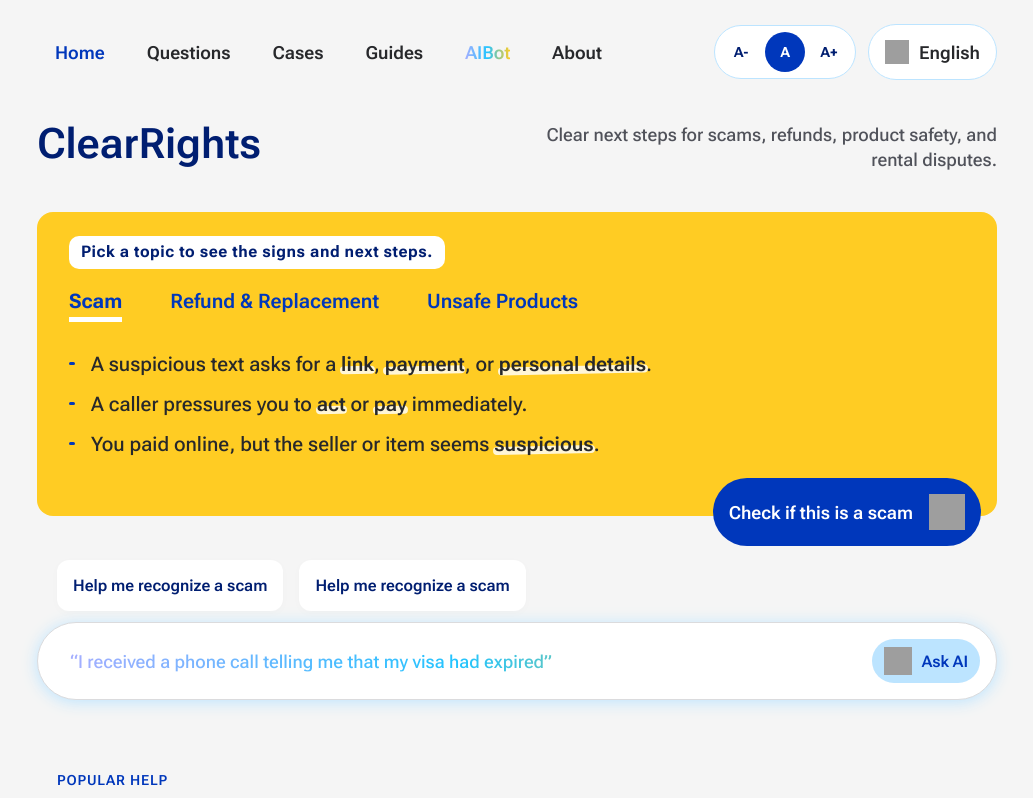
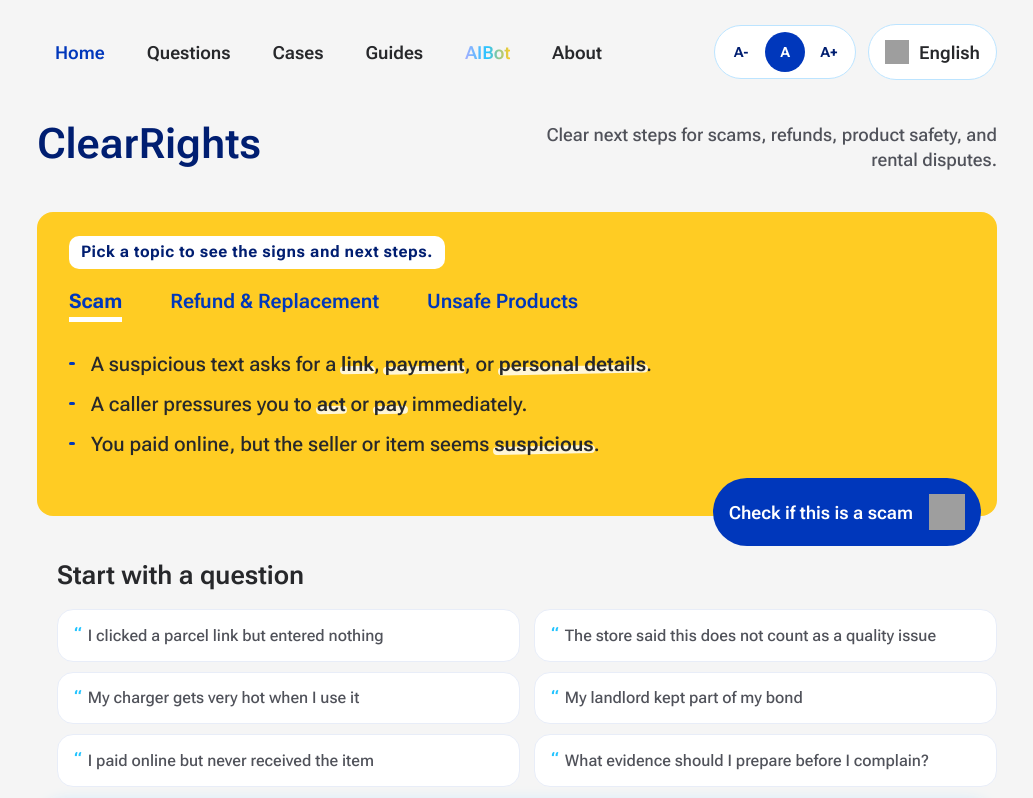
Before and after one commit to akari2a/ClearRightsAu, a React (Vite) app: page / in a window 1280 px wide. Shown: the top 798 px of the page, without its empty margins (123-1156 px from the left). Built offline with nearby package versions, Linux system fonts and the light colour scheme; grey boxes are pictures that could not be loaded.

Commit message:
Refine hero chatbot entry interactions

```diff
--- a/src/App.tsx
+++ b/src/App.tsx
@@ -5,7 +5,6 @@ import { SiteHeader, type HeaderPrimaryNavKey } from "./components/layout/SiteHe
 import { SiteFooter } from "./components/layout/SiteFooter";
 import { ScamCheckPage } from "./components/pages/ScamCheckPage";
 import { HeroSection } from "./components/sections/HeroSection";
-import { PopularHelpSection } from "./components/sections/PopularHelpSection";
 import { ContentResourcesSection } from "./components/sections/ContentResourcesSection";
 import type { GuideTab, LinkCard, TabKey } from "./types/home";
 
@@ -14,7 +13,6 @@ function App() {
   const location = useLocation();
   const [activeTab, setActiveTab] = useState<TabKey>("scam");
   const [fontSize, setFontSize] = useState<"small" | "default" | "large">("default");
-  const [inputValue, setInputValue] = useState("");
   const selectedTab = useMemo(
     () => GUIDE_TABS.find((tab) => tab.key === activeTab) ?? GUIDE_TABS[0],
     [activeTab]
@@ -26,17 +24,12 @@ function App() {
     setPromptPlaceholder(tab.prompt);
   };
 
-  const handleQuickPillClick = (pill: string) => {
-    setPromptPlaceholder(`“${pill}”`);
+  const handlePopularHelpClick = (item: string, tab: GuideTab) => {
+    console.info("Suggested chatbot prompt clicked", { item, tab: tab.key });
   };
 
-  const handlePopularHelpClick = (item: string) => {
-    setPromptPlaceholder(`“${item}”`);
-    setInputValue("");
-  };
-
-  const handleAskAiClick = (value: string, tab: GuideTab) => {
-    console.info("Ask AI clicked", { value, tab: tab.key });
+  const handleOpenChatbot = (initialQuestion: string | undefined, tab: GuideTab) => {
+    console.info("Open chatbot clicked", { initialQuestion, tab: tab.key });
   };
 
   const handleQuickGuideClick = (tab: GuideTab) => {
@@ -125,17 +118,14 @@ function App() {
                   slogan={SITE_COPY.slogan}
                   guideDescription={SITE_COPY.quickCheckDescription}
                   tabs={GUIDE_TABS}
+                  commonQuestions={POPULAR_HELP}
                   activeTabKey={activeTab}
                   promptPlaceholder={promptPlaceholder}
-                  inputValue={inputValue}
                   onTabChange={handleTabChange}
-                  onQuickPillClick={handleQuickPillClick}
-                  onInputChange={setInputValue}
+                  onCommonQuestionClick={handlePopularHelpClick}
                   onQuickGuideClick={handleQuickGuideClick}
-                  onAskAiClick={handleAskAiClick}
+                  onOpenChatbot={handleOpenChatbot}
                 />
-
-                <PopularHelpSection items={POPULAR_HELP} onItemClick={handlePopularHelpClick} />
 
                 <ContentResourcesSection
                   caseCards={CASE_CARDS}
--- a/src/components/sections/HeroSection.tsx
+++ b/src/components/sections/HeroSection.tsx
@@ -6,14 +6,13 @@ type HeroSectionProps = {
   slogan: string;
   guideDescription: string;
   tabs: GuideTab[];
+  commonQuestions: string[];
   activeTabKey: TabKey;
   promptPlaceholder: string;
-  inputValue: string;
   onTabChange: (tab: GuideTab) => void;
-  onQuickPillClick: (pill: string) => void;
-  onInputChange: (value: string) => void;
+  onCommonQuestionClick: (question: string, tab: GuideTab) => void;
   onQuickGuideClick?: (tab: GuideTab) => void;
-  onAskAiClick?: (value: string, tab: GuideTab) => void;
+  onOpenChatbot?: (initialQuestion: string | undefined, tab: GuideTab) => void;
 };
 
 export function HeroSection({
@@ -21,14 +20,13 @@ export function HeroSection({
   slogan,
   guideDescription,
   tabs,
+  commonQuestions,
   activeTabKey,
   promptPlaceholder,
-  inputValue,
   onTabChange,
-  onQuickPillClick,
-  onInputChange,
+  onCommonQuestionClick,
   onQuickGuideClick,
-  onAskAiClick
+  onOpenChatbot
 }: HeroSectionProps) {
   const activeTab = tabs.find((tab) => tab.key === activeTabKey) ?? tabs[0];
 
@@ -82,33 +80,43 @@ export function HeroSection({
         </button>
       </div>
 
-      <div className="quick-pill-row" aria-label="Suggested prompts">
-        {activeTab.quickPills.map((pill, index) => (
-          <button key={`${activeTab.key}-${index}`} className="quick-pill" type="button" onClick={() => onQuickPillClick(pill)}>
-            {pill}
-          </button>
-        ))}
-      </div>
+      <div className="hero-chatbot">
+        <div className="hero-chatbot__header">
+          <h2 className="hero-chatbot__title">Start with a question</h2>
+        </div>
 
-      <div className="prompt-shell">
-        <div className="prompt-field">
-          {!inputValue ? <span className="prompt-placeholder">{promptPlaceholder}</span> : null}
-          <input
-            className="prompt-input"
-            value={inputValue}
-            onChange={(event) => onInputChange(event.target.value)}
-            aria-label="Describe your consumer rights issue"
-          />
+        <div className="hero-common-questions" aria-label="Suggested questions">
+          <div className="popular-grid popular-grid--hero">
+            {commonQuestions.map((item) => (
+              <button
+                key={item}
+                className="popular-link popular-link--prompt"
+                type="button"
+                onClick={() => onCommonQuestionClick(item, activeTab)}
+              >
+                <span className="popular-link__quote" aria-hidden="true">
+                  “
+                </span>
+                <span>{item}</span>
+              </button>
+            ))}
+          </div>
         </div>
 
         <button
-          className="ask-ai-button"
+          className="prompt-shell prompt-shell--button"
           type="button"
-          aria-label="Ask AI (not implemented)"
-          onClick={() => onAskAiClick?.(inputValue, activeTab)}
+          aria-label="Open chatbot"
+          onClick={() => onOpenChatbot?.(undefined, activeTab)}
         >
-          <StarIcon />
-          <span>Ask AI</span>
+          <div className="prompt-field">
+            <span className="prompt-placeholder prompt-placeholder--static">{promptPlaceholder}</span>
+          </div>
+
+          <span className="ask-ai-button" aria-hidden="true">
+            <StarIcon />
+            <span>Ask AI</span>
+          </span>
         </button>
       </div>
     </section>
--- a/src/styles.css
+++ b/src/styles.css
@@ -528,35 +528,23 @@ button {
   opacity: 1;
 }
 
-.quick-pill-row {
-  display: flex;
-  gap: 16px;
-  margin: 44px 0 11px 20px;
-}
-
-.quick-pill {
-  display: inline-flex;
-  align-items: center;
-  justify-content: center;
-  padding: 16px;
-  border-radius: 12px;
-  background: var(--color-surface-primary);
-  font-size: var(--font-size-label-md);
-  font-weight: var(--font-weight-semibold);
-  line-height: normal;
-  color: var(--color-brand-primary-600);
-  cursor: pointer;
-  box-shadow: var(--shadow-pill-rest);
-  transition: transform 0.18s ease, box-shadow 0.18s ease;
-}
-
-.quick-pill:hover {
-  transform: translateY(-1px);
-  box-shadow: var(--shadow-pill-hover);
-}
-
-.quick-pill:active {
-  transform: translateY(0);
+.hero-chatbot {
+  margin-top: 44px;
+}
+
+.hero-chatbot__header {
+  display: flex;
+  flex-direction: column;
+  gap: 0;
+  margin: 0 0 18px 20px;
+}
+
+.hero-chatbot__title {
+  margin: 0;
+  font-size: var(--font-size-title-section);
+  font-weight: var(--font-weight-semibold);
+  line-height: var(--line-height-tight);
+  color: var(--color-text-primary);
 }
 
 .prompt-shell {
@@ -564,7 +552,7 @@ button {
   align-items: center;
   gap: 10px;
   margin-top: 0;
-  padding: 16px;
+  padding: 8px;
   width: 100%;
   border: 0.5px solid var(--color-border-subtle);
   border-radius: 100px;
@@ -572,6 +560,45 @@ button {
   box-shadow: var(--shadow-card-glow);
 }
 
+.prompt-shell--button {
+  appearance: none;
+  width: 100%;
+  text-align: left;
+  cursor: pointer;
+  transition:
+    transform 0.18s ease,
+    box-shadow 0.18s ease,
+    border-color 0.18s ease;
+}
+
+.prompt-shell--button:hover {
+  border-color: var(--color-brand-accent-500);
+  box-shadow:
+    inset 0 0 0 1px var(--color-brand-accent-500),
+    0 0 0 3px rgba(35, 196, 255, 0.18),
+    var(--shadow-card-glow);
+  transform: translateY(-1px);
+}
+
+.prompt-shell--button:active {
+  border-color: var(--color-brand-accent-500);
+  box-shadow:
+    inset 0 0 0 1px var(--color-brand-accent-500),
+    0 0 0 3px rgba(35, 196, 255, 0.22),
+    var(--shadow-card-glow);
+  transform: none;
+}
+
+.prompt-shell--button:focus-visible {
+  outline: 2px solid var(--color-brand-primary-500);
+  outline-offset: 2px;
+}
+
+.hero-common-questions {
+  margin-top: 0;
+  margin-bottom: 14px;
+}
+
 .prompt-field {
   position: relative;
   flex: 1;
@@ -579,7 +606,7 @@ button {
   display: flex;
   align-items: center;
   padding: 0 16px;
-  min-height: 44px;
+  min-height: 40px;
 }
 
 .prompt-input {
@@ -620,6 +647,13 @@ button {
   color: transparent;
 }
 
+.prompt-placeholder--static {
+  position: static;
+  transform: none;
+  display: block;
+  width: 100%;
+}
+
 .ask-ai-button {
   display: inline-flex;
   align-items: center;
@@ -760,12 +794,17 @@ button {
   gap: 14px 20px;
 }
 
+.popular-grid--hero {
+  margin: 0 0 0 20px;
+  gap: 10px 14px;
+}
+
 .popular-link {
   display: flex;
   align-items: center;
-  justify-content: space-between;
+  justify-content: flex-start;
   gap: 16px;
-  padding: 18px 20px;
+  padding: 16px 20px;
   border-radius: 18px;
   background: var(--color-surface-primary);
   border: 1px solid var(--color-border-soft);
@@ -787,9 +826,31 @@ button {
   line-height: var(--line-height-regular);
 }
 
-.popular-link__arrow {
-  font-size: var(--font-size-label-lg);
-  color: var(--color-brand-primary-500);
+.popular-link--prompt {
+  align-items: center;
+  gap: 6px;
+  padding: 14px 16px;
+  border-radius: 16px;
+  box-shadow: none;
+}
+
+.popular-link--prompt span:last-child {
+  font-size: var(--font-size-body-sm);
+  font-weight: var(--font-weight-medium);
+  color: var(--color-text-secondary);
+  text-align: left;
+}
+
+.popular-link__quote {
+  flex: 0 0 auto;
+  display: inline-flex;
+  align-items: center;
+  align-self: center;
+  font-size: calc(var(--font-size-label-lg) * 2.05);
+  font-weight: var(--font-weight-semibold);
+  line-height: 0.7;
+  color: var(--color-brand-accent-500);
+  transform: translateY(-1px);
 }
 
 .content-columns {
```
